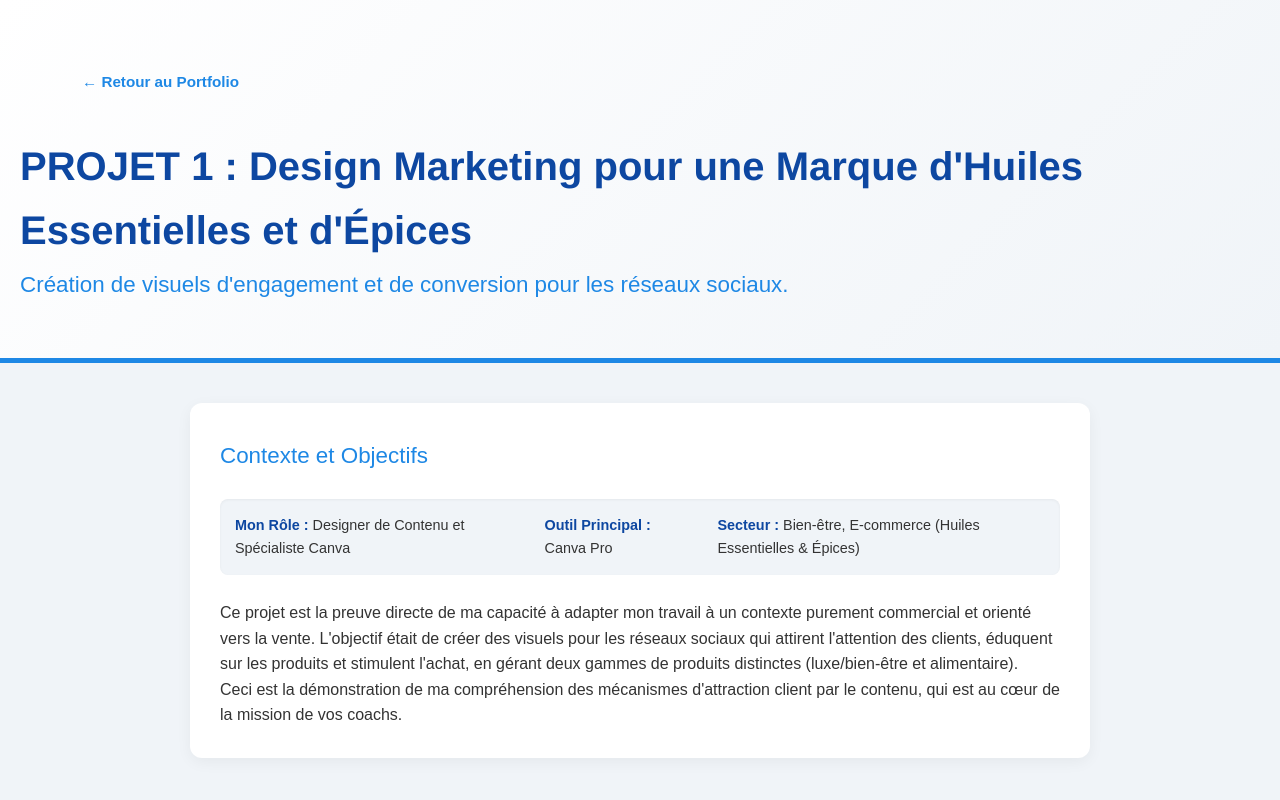
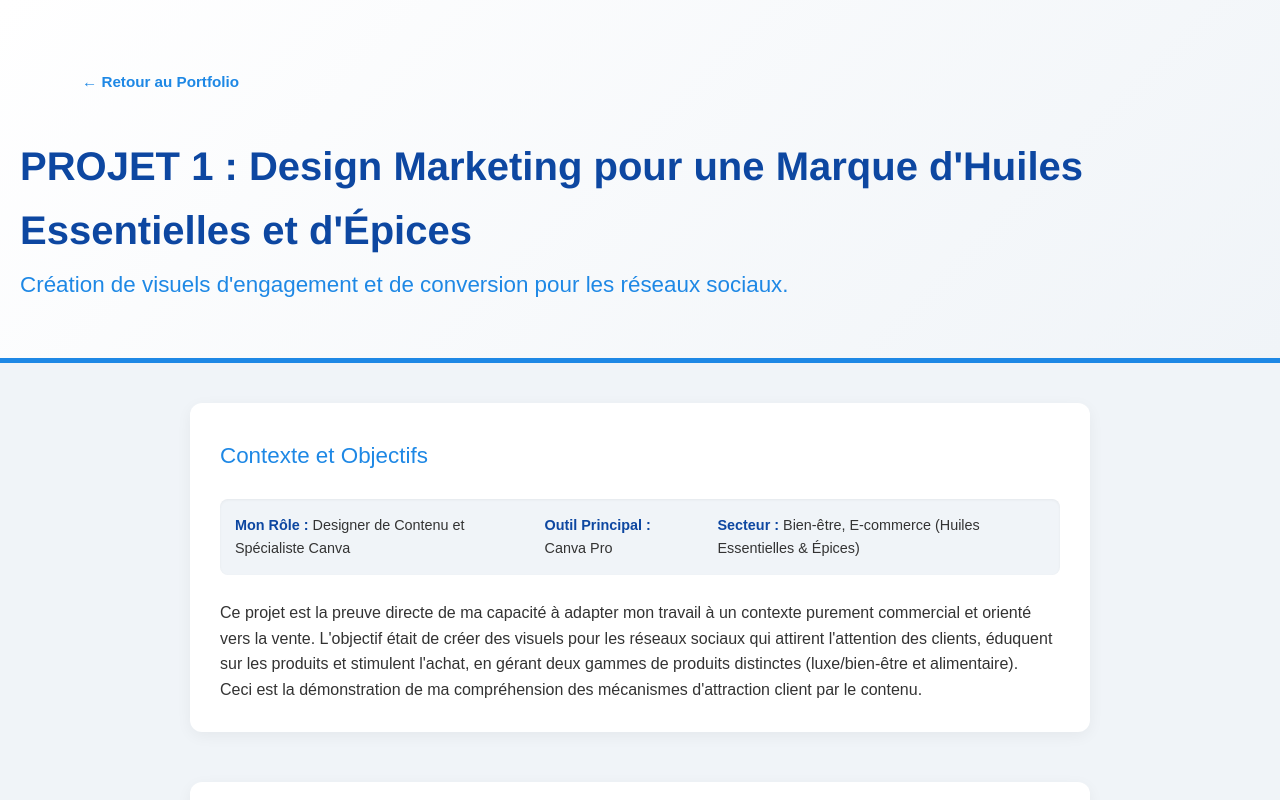
Before and after one commit to Jasmina123-ask/Portfolio-1, a plain HTML site: page marketing-visuel.html in a window 1280 px wide. Shown: the top 800 px of the page. Drawn offline with Linux system fonts and the light colour scheme.

Commit message:
portfolio2

```diff
--- a/marketing-visuel.html
+++ b/marketing-visuel.html
@@ -27,7 +27,7 @@
                 Ce projet est la preuve directe de ma capacité à adapter mon travail à un contexte purement commercial et orienté vers la vente. L'objectif était de créer des visuels pour les réseaux sociaux qui attirent l'attention des clients, éduquent sur les produits et stimulent l'achat, en gérant deux gammes de produits distinctes (luxe/bien-être et alimentaire).
             </p>
             <p>
-                Ceci est la démonstration de ma compréhension des mécanismes d'attraction client par le contenu, qui est au cœur de la mission de vos coachs.
+                Ceci est la démonstration de ma compréhension des mécanismes d'attraction client par le contenu.
             </p>
         </section>
 
```
